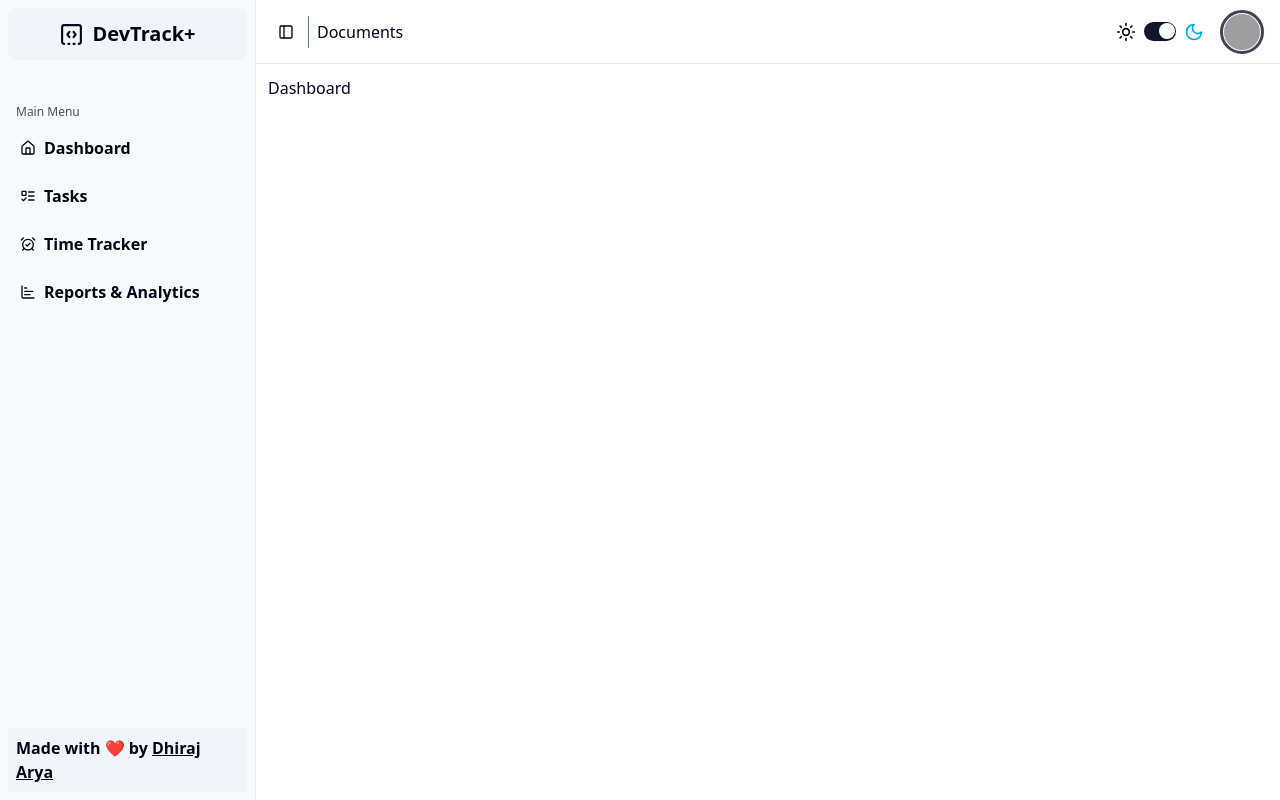
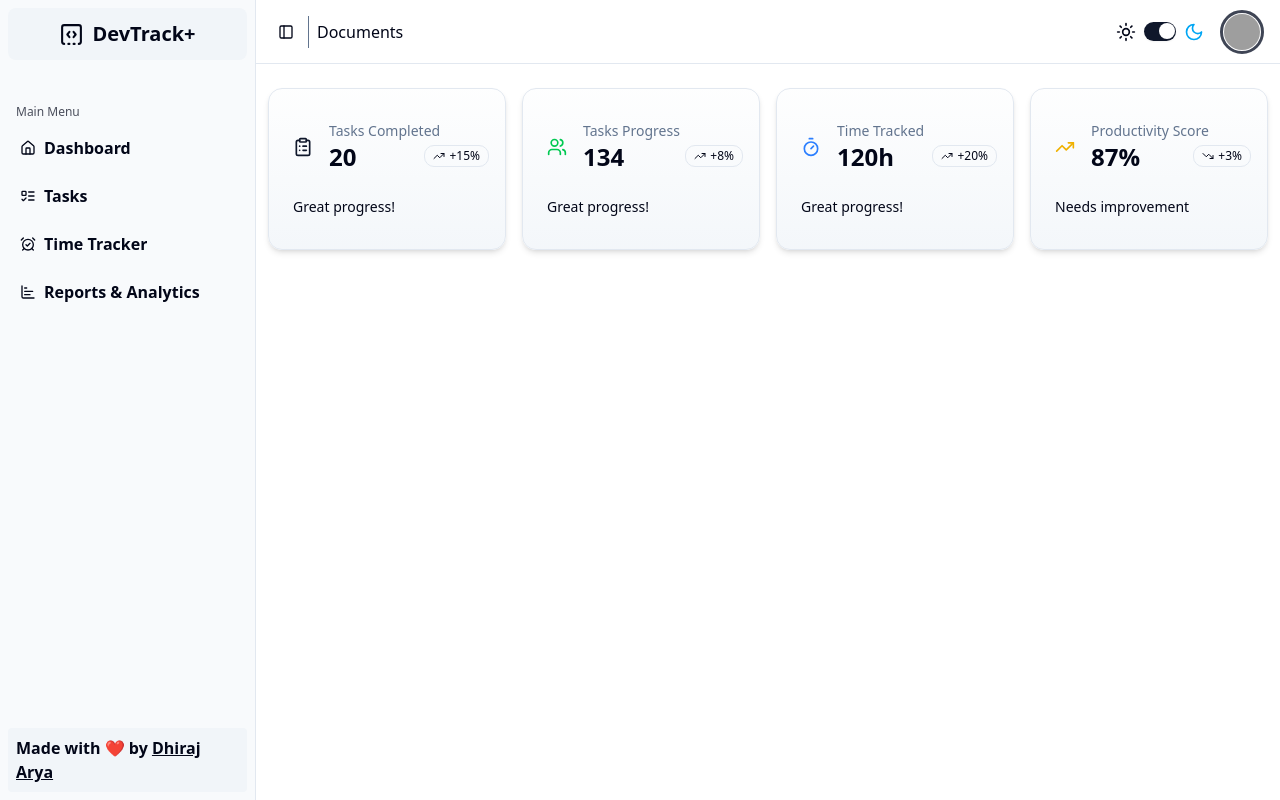
Before and after one commit to dhirajaryaa/DevTrackplus, a React (Vite) app in the folder client/: page / in a window 1280 px wide. Built offline with nearby package versions, Linux system fonts and the light colour scheme; grey boxes are pictures that could not be loaded.

Commit message:
feat: Add DashboardCard component and integrate it into the Dashboard page for enhanced data visualization

```diff
--- /dev/null
+++ b/client/src/components/custom/DashboardCard.jsx
@@ -0,0 +1,38 @@
+import {
+  Card,
+  CardDescription,
+  CardFooter,
+  CardHeader,
+  CardTitle,
+} from "../ui/card";
+import { Badge } from "../ui/badge";
+import { TrendingDownIcon, TrendingUpIcon } from "lucide-react";
+
+function DashboardCard({ title, value, trend, positive, icon }) {
+  return (
+    <Card className="py-4 md:py-8 shadow-md bg-gradient-to-t from-accent/80 to-accent/10">
+      <CardHeader className="relative flex items-center gap-4">
+        {icon}
+        <div>
+          <CardDescription>{title}</CardDescription>
+          <CardTitle className="text-2xl font-semibold">{value}</CardTitle>
+        </div>
+        <div className="absolute right-4 top-4 mt-2">
+          <Badge variant="outline" className="flex gap-1 rounded-lg text-xs">
+            {positive ? (
+              <TrendingUpIcon className="size-3" />
+            ) : (
+              <TrendingDownIcon className="size-3" />
+            )}
+            {trend}
+          </Badge>
+        </div>
+      </CardHeader>
+      <CardFooter className="text-sm">
+        {positive ? "Great progress!" : "Needs improvement"}
+      </CardFooter>
+    </Card>
+  );
+}
+
+export default DashboardCard;
--- a/client/src/pages/Dashboard.jsx
+++ b/client/src/pages/Dashboard.jsx
@@ -1,9 +1,51 @@
-import React from 'react'
+import DashboardCard from "@/components/custom/DashboardCard";
+import {
+  TrendingUpIcon,
+  TrendingDownIcon,
+  MenuIcon,
+  TimerIcon,
+  UsersIcon,
+  ClipboardListIcon,
+} from "lucide-react";
+import React from "react";
 
 function Dashboard() {
   return (
-    <div>Dashboard</div>
-  )
+    <div className="flex flex-col gap-2 mt-3">
+      <div className="grid grid-cols-1 sm:grid-cols-2 lg:grid-cols-4 gap-4">
+        <DashboardCard
+          title="Tasks Completed"
+          value="20"
+          trend="+15%"
+          positive
+          icon={<ClipboardListIcon className="size-5 text-primary" />}
+        />
+
+        <DashboardCard
+          title="Tasks Progress"
+          value="134"
+          trend="+8%"
+          positive
+          icon={<UsersIcon className="size-5 text-green-500" />}
+        />
+
+        <DashboardCard
+          title="Time Tracked"
+          value="120h"
+          trend="+20%"
+          positive
+          icon={<TimerIcon className="size-5 text-blue-500" />}
+        />
+
+        <DashboardCard
+          title="Productivity Score"
+          value="87%"
+          trend="+3%"
+          icon={<TrendingUpIcon className="size-5 text-yellow-500" />}
+        />
+      </div>
+    </div>
+  );
 }
 
-export default Dashboard
+export default Dashboard;
```
